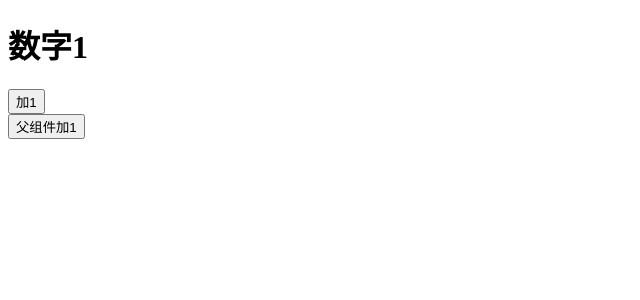
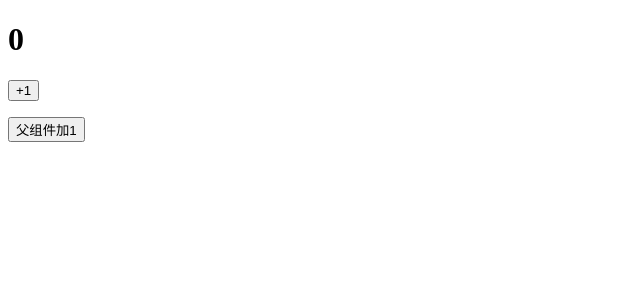
Before and after one commit to jingchenlucky/huanhuan, a React (Create React App) app in the folder learn-react/: page / in a window 1280 px wide. Shown: the top 300 px of the page, without its empty margins (0-640 px from the left). Built offline with nearby package versions, Linux system fonts and the light colour scheme.

Commit message:
10-2生命周期2

```diff
--- a/learn-react/src/App.js
+++ b/learn-react/src/App.js
@@ -1,19 +1,21 @@
 import React, {Component} from 'react';
-import Test from './Teat'
+import NewLifeCycle from './NewLifeCycle'
 
 class App extends Component {
-    state={
-        number:1
+    state = {
+        number: 1
     }
+
     render() {
         return (
             <div>
-                <Test n={this.state.number}/>
-                <button onClick={()=>{
+                <NewLifeCycle n={this.state.number}/>
+                <button onClick={() => {
                     this.setState({
-                        number:this.state.number+1
+                        number: this.state.number + 1
                     })
-                }}>父组件加1</button>
+                }}>父组件加1
+                </button>
             </div>
         );
     }
--- /dev/null
+++ b/learn-react/src/NewLifeCycle.js
@@ -0,0 +1,37 @@
+import React, {Component} from 'react';
+
+class NewLifeCycle extends Component {
+    state={
+        n:0
+    }
+    // static getDerivedStateFromProps(nextProps,prevState){
+    //     console.log("getDerivedStateFromProps");
+    //     console.log(nextProps, prevState);
+    //     return null;
+    // }
+    getSnapshotBeforeUpdate(prevProps, prevState) {
+        console.log("getSnapshotBeforeUpdate",prevProps, prevState);
+        return 123;
+    }
+    componentDidUpdate(prevProps, prevState, snapshot) {
+        console.log("componentDidUpdate",snapshot);
+    }
+
+    render() {
+        return (
+            <div>
+                <h1>{this.state.n}</h1>
+                <p>
+                    <button onClick={()=>{
+                        this.setState({
+                            n:this.state.n+1
+                        })
+                    }}>+1</button>
+                </p>
+
+            </div>
+        );
+    }
+}
+
+export default NewLifeCycle;
```
Also changed, not shown: learn-react/src/App-copy2.js (added, +22 -0 lines), 1 other file (tests, documents, lock files or other folders).
